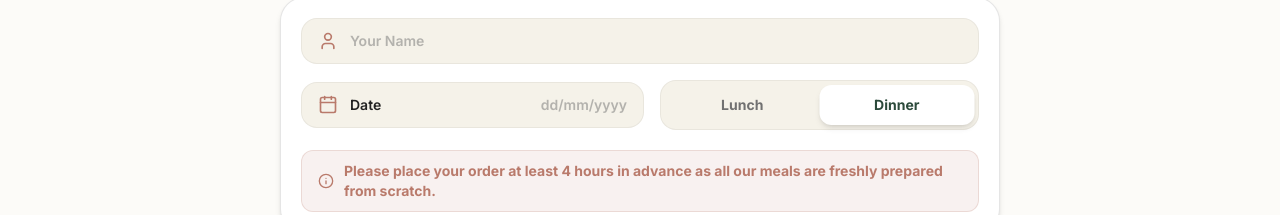
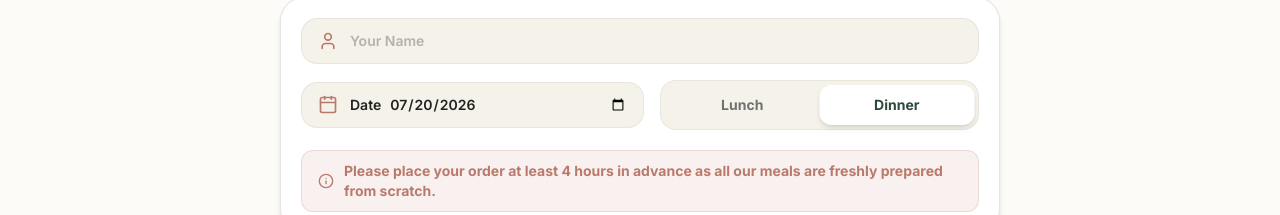
Before and after one commit to kaushalrao/milan-farm-stay, a Next.js app: page /order-food in a window 1280 px wide. Shown: the part 363-578 px from the top of the page. Built offline with nearby package versions, Linux system fonts and the light colour scheme; no server answers; a web font is replaced by a local one.

Commit message:
feat: set default date to today and improve date input UX

```diff
--- a/src/components/FoodOrderForm.tsx
+++ b/src/components/FoodOrderForm.tsx
@@ -50,6 +50,12 @@ const VENDOR_PHONE_NUMBER = "919482214882";
 
 export default function FoodOrderForm() {
   const [date, setDate] = useState("");
+  const dateInputRef = useRef<HTMLInputElement>(null);
+
+  // Set default date to today to avoid native placeholder quirks
+  useEffect(() => {
+    setDate(new Date().toISOString().split("T")[0]);
+  }, []);
   const [meal, setMeal] = useState<"Lunch" | "Dinner" | "">("Dinner");
   const [cart, setCart] = useState<{ [itemName: string]: number }>({});
   const [activeCategory, setActiveCategory] = useState<string>(CATEGORIES[0]);
@@ -276,26 +282,45 @@ export default function FoodOrderForm() {
 
             <div className="flex flex-col md:flex-row gap-4 items-center">
               {/* Date Pill */}
-              <label className="flex-1 w-full flex items-center justify-between bg-cream dark:bg-[#1f1f1f] rounded-2xl px-4 py-3 border border-black/5 dark:border-white/5 relative cursor-pointer overflow-hidden group hover:border-black/10 dark:hover:border-white/10 transition-colors">
-                <div className="flex items-center gap-3">
-                  <Calendar className="w-5 h-5 text-muted-terracotta" />
-                  <span className="text-sm font-semibold text-text-main">{t("dateLabel")}</span>
+              <div
+                onClick={() => {
+                  try {
+                    if (dateInputRef.current && 'showPicker' in HTMLInputElement.prototype) {
+                      dateInputRef.current.showPicker();
+                    } else {
+                      dateInputRef.current?.focus();
+                    }
+                  } catch (e) {
+                    dateInputRef.current?.focus();
+                  }
+                }}
+                className="flex-1 w-full flex items-center justify-between bg-cream dark:bg-[#1f1f1f] rounded-2xl px-4 py-3 border border-black/5 dark:border-white/5 relative cursor-pointer hover:border-black/10 dark:hover:border-white/10 transition-colors"
+              >
+                <div className="flex items-center gap-3 pointer-events-none">
+                  <Calendar className="w-5 h-5 text-muted-terracotta shrink-0" />
+                  <span className="text-sm font-semibold text-text-main shrink-0">{t("dateLabel")}</span>
                 </div>
 
-                {/* Visual Value */}
-                <span className={`text-sm font-semibold text-right ${date ? 'text-text-main' : 'text-text-muted/50'}`}>
-                  {date ? date.split('-').reverse().join('/') : "dd/mm/yyyy"}
-                </span>
-
-                {/* Invisible Native Input */}
+                <div className="relative flex items-center justify-end flex-1 ml-2">
                   <input
+                    ref={dateInputRef}
                     type="date"
                     value={date}
                     onChange={(e) => setDate(e.target.value)}
-                  className="absolute inset-0 w-full h-full opacity-0 cursor-pointer"
+                    className="w-full bg-transparent border-none outline-none text-right text-sm font-semibold cursor-pointer text-text-main"
                     min={new Date().toISOString().split("T")[0]}
+                    onClick={(e) => {
+                      // Stop propagation so we don't trigger the parent onClick twice if clicking directly on the input
+                      e.stopPropagation();
+                      try {
+                        if ('showPicker' in HTMLInputElement.prototype) {
+                          e.currentTarget.showPicker();
+                        }
+                      } catch (err) {}
+                    }}
                   />
-              </label>
+                </div>
+              </div>
 
               {/* Meal Type Pill Toggle */}
               <div className="flex-1 w-full bg-cream dark:bg-[#1f1f1f] rounded-2xl p-1 flex relative border border-black/5 dark:border-white/5">
```
Lines whose indentation alone changed are shown as unchanged.
